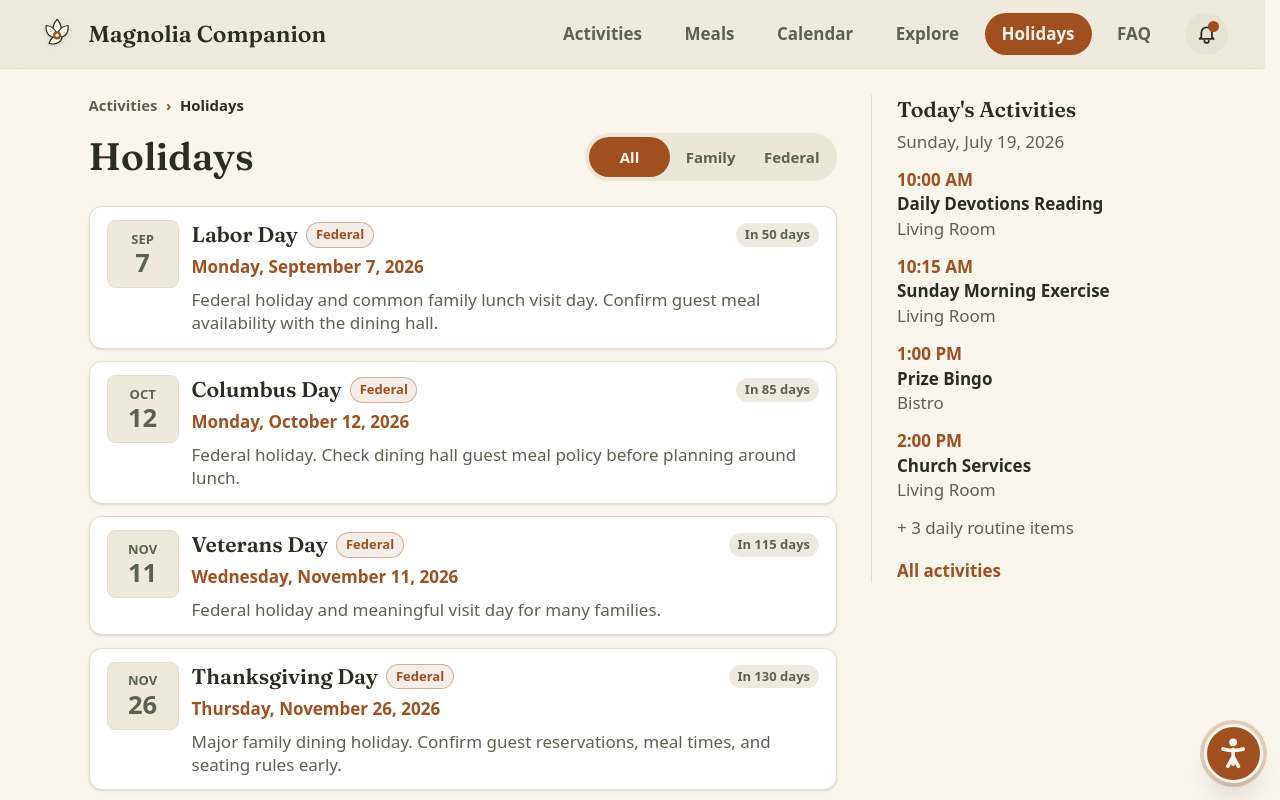
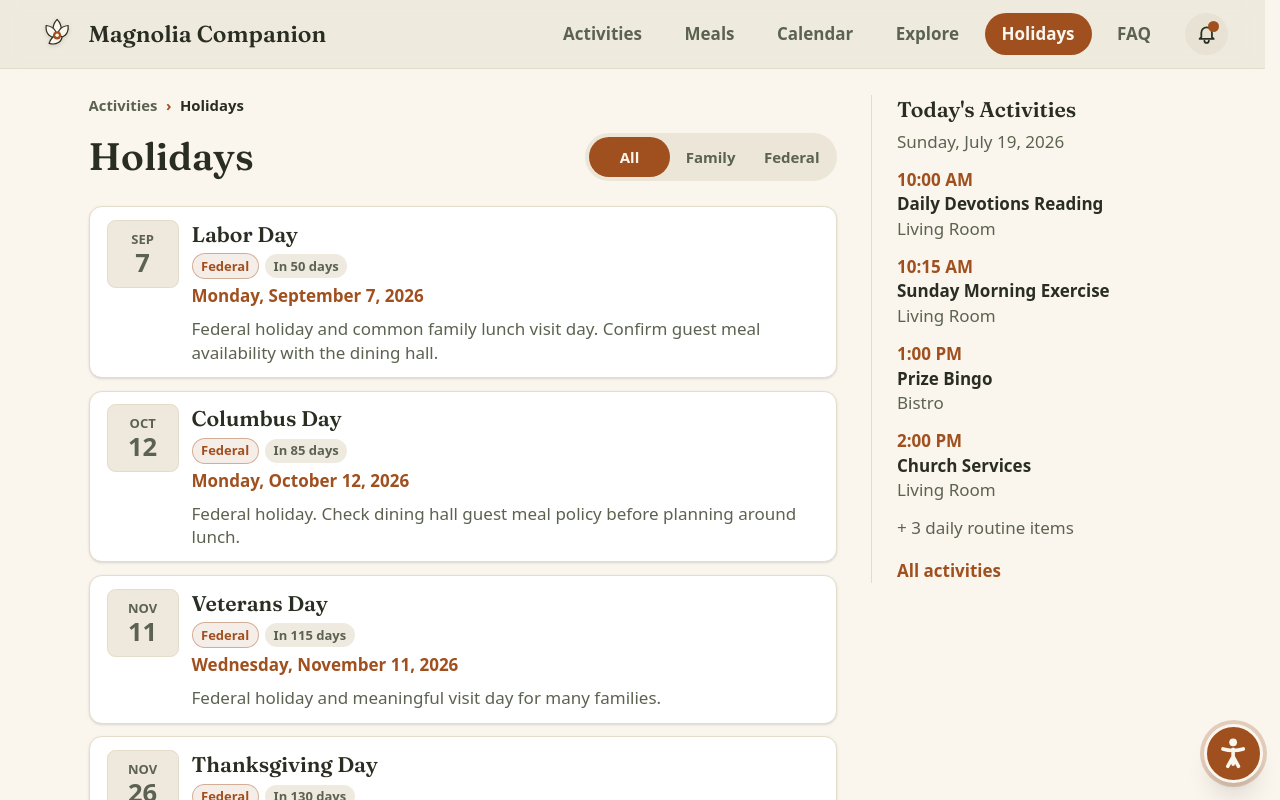
Before and after one commit to dillo/magnolia-companion, a Next.js app: page /visits in a window 1280 px wide. Shown: the top 800 px of the page. Built offline with nearby package versions, Linux system fonts and the light colour scheme.

Commit message:
fix: stack holiday card pills on their own row

```diff
--- a/components/VisitDays.tsx
+++ b/components/VisitDays.tsx
@@ -71,12 +71,12 @@ export function VisitDayCard({
           <span className="mt-1 text-2xl font-semibold leading-none tabular-nums">{Number(day.startDate.slice(8))}</span>
         </div>
         <div className="min-w-0">
-          <div className="flex flex-wrap items-center gap-2">
-            <h3 className="min-w-0 font-display text-xl font-semibold text-ink">{day.title}</h3>
+          <h3 className="font-display text-xl font-semibold leading-snug text-ink">{day.title}</h3>
+          <div className="mt-1 flex flex-wrap items-center gap-1.5">
             <VisitTypePill type={day.type} />
             {inDays !== null && (
               <span
-                className={`ml-auto shrink-0 whitespace-nowrap rounded-full px-2 py-0.5 text-[13px] font-bold ${
+                className={`whitespace-nowrap rounded-full px-2 py-0.5 text-[13px] font-bold ${
                   soon ? "bg-copper text-petal" : "bg-hairline/60 text-moss"
                 }`}
               >
```
